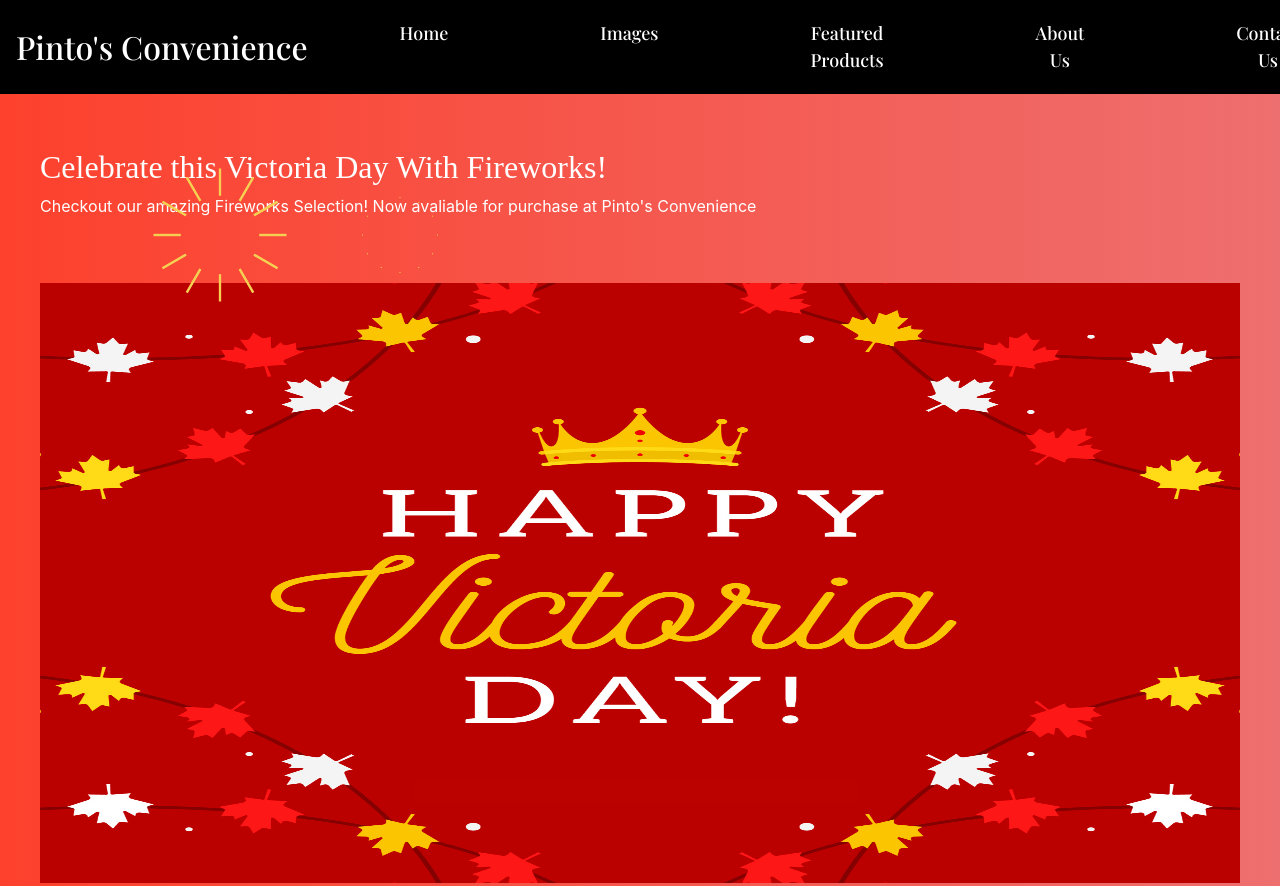
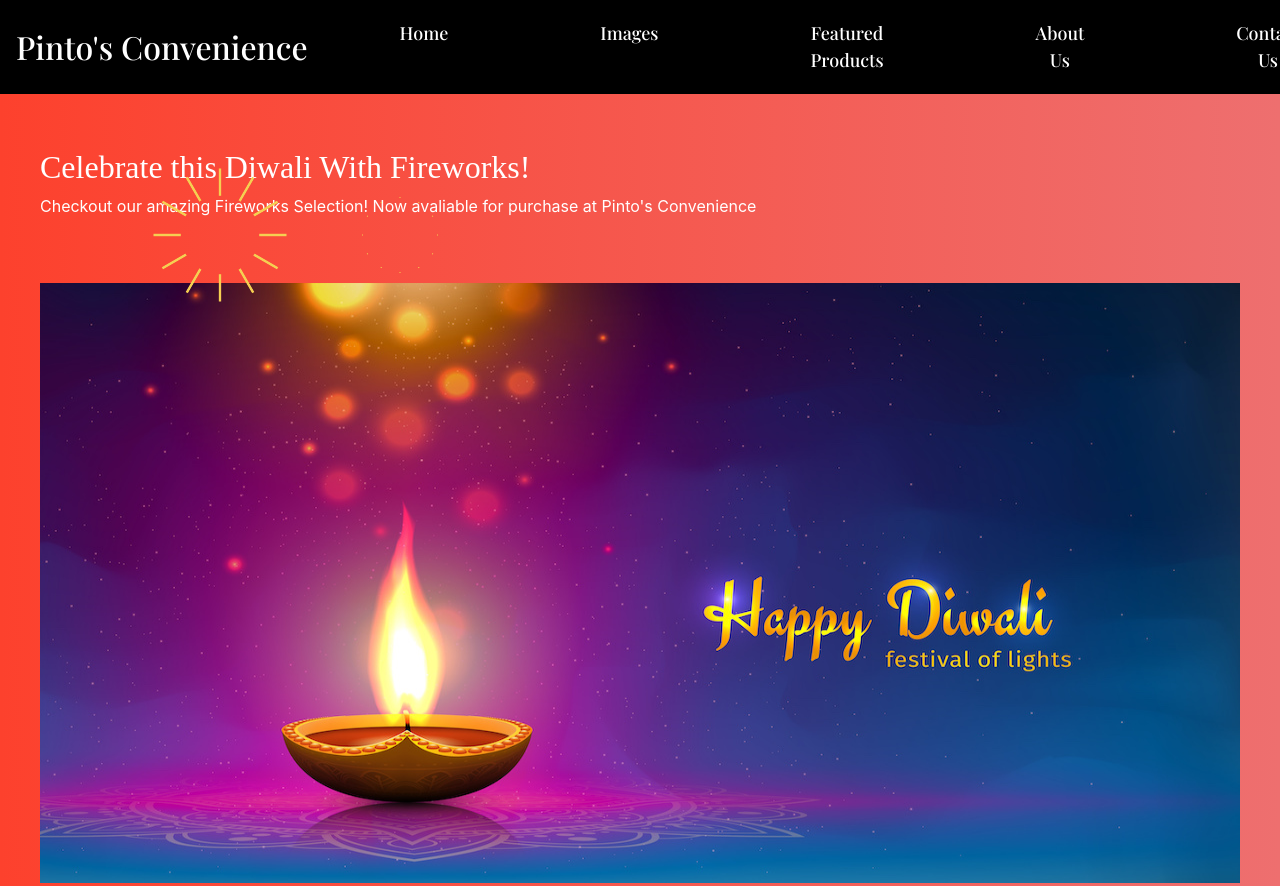
Before and after one commit to mayanksood100/Pintos-Convenience-New, a plain HTML site: page index.html in a window 1280 px wide. Shown: the top 886 px of the page. Drawn offline with nearby package versions, Linux system fonts and the light colour scheme; grey boxes are pictures that could not be loaded.

Commit message:
Updated to Diwali

```diff
--- a/index.html
+++ b/index.html
@@ -50,7 +50,7 @@
     <div class="slider">
 
         <div class="info">
-            <h2 id="fireworksH">Celebrate this Victoria Day With Fireworks!</h2>
+            <h2 id="fireworksH">Celebrate this Diwali With Fireworks!</h2>
             <p style="color: #ffffff;">Checkout our amazing Fireworks Selection! Now avaliable for purchase at Pinto's Convenience </p>
 
             <div class="fireworks-container">
@@ -127,7 +127,7 @@
           <!--radio buttons end-->
           <!--slide images start-->
           <div class="slide first">
-            <img src="./images/victoria_day_1.png" alt="">
+            <img src="./images/diwali.jpeg" alt="">
           </div>
           <div class="slide">
             <img src="./images/f15.png" alt="">
```
